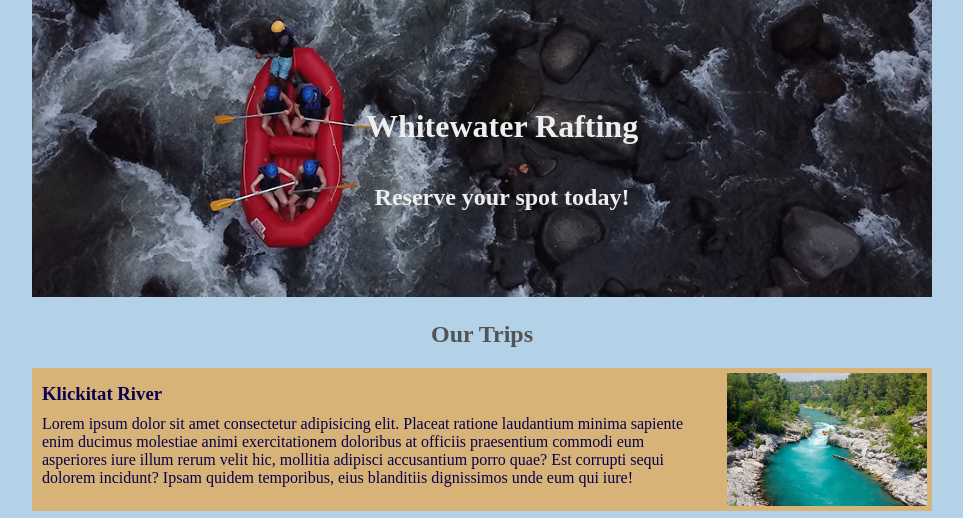
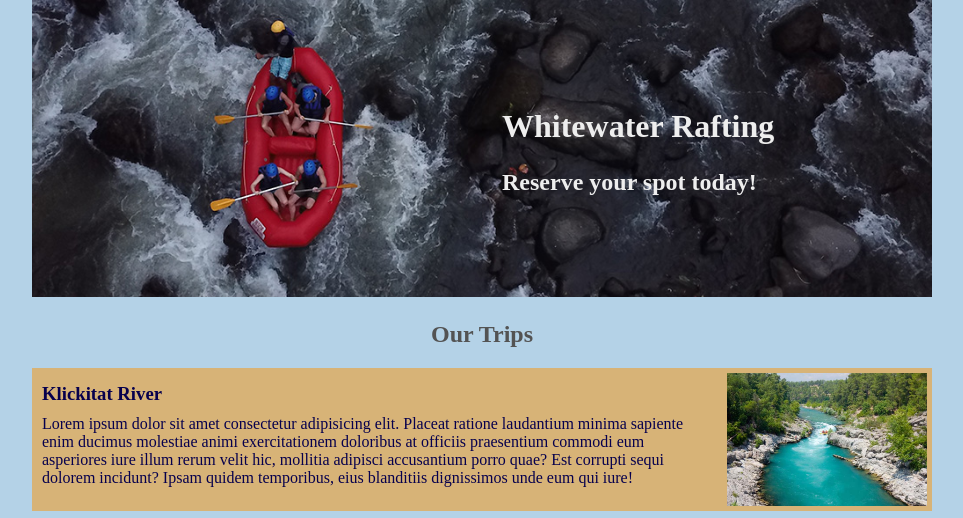
Before and after one commit to jeffrey-thomas/wdd130, a plain HTML site: page wwr/trips.html in a window 1280 px wide. Shown: the part 205-723 px from the top of the page, without its empty margins (158-1121 px from the left). Drawn offline with Linux system fonts and the light colour scheme.

Commit message:
week06 tweaks

```diff
--- a/wwr/styles/rafting.css
+++ b/wwr/styles/rafting.css
@@ -220,14 +220,14 @@ height:300px;
 .action-call h1{
     position:absolute;
     top:30%;
-    width:100%;
+    left:50%;
     color:var(--nav-link-color)
 }
 
 .action-call h2{
     position:absolute;
-    top:55%;
-    width:100%;
+    top:50%;
+    left:50%;
     color:var(--nav-link-color)
 }
 
```
